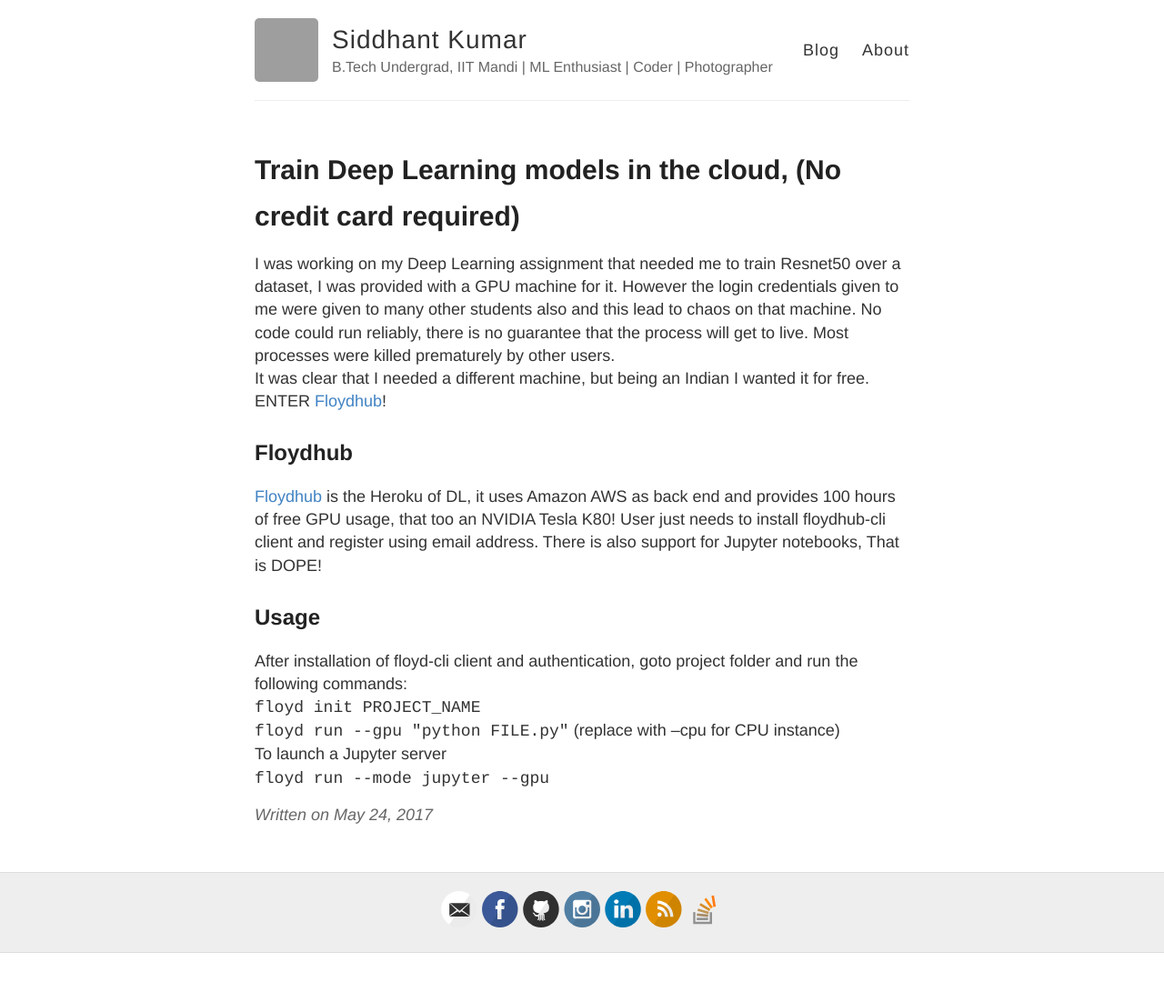
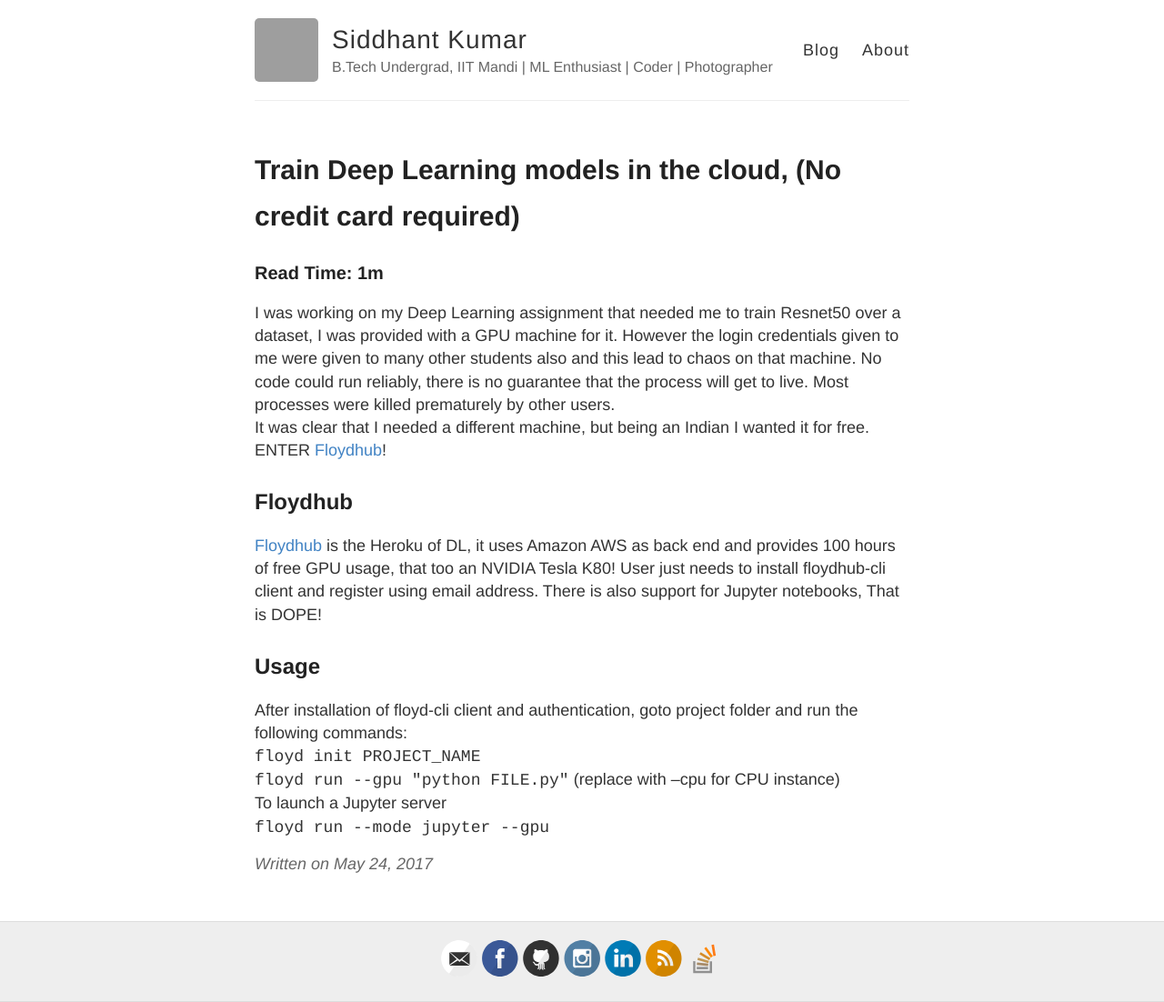
Before and after one commit to saytosid/saytosid.github.io, a Jekyll site: the page built from _posts/2017-5-25-floydhub.md, in a window 1280 px wide. Shown: the whole page at 91% size. Built offline with Jekyll 4.4.1, drawn with Linux system fonts in a browser that asks for light colours; comment, search, counter and statistics services are not loaded; before the commit the page ends 1048 px from its top, so only the background shows below that; grey boxes are pictures that could not be loaded.

Commit message:
Updated post.html

```diff
--- a/_layouts/post.html
+++ b/_layouts/post.html
@@ -1,9 +1,12 @@
 ---
 layout: default
+published: true
 ---
 
 <article class="post">
   <h1>{{ page.title }}</h1>
+  <h3>{% if page.read_time %} Read Time: {{ page.read_time }}
+    {% endif %}</h3>
 
   <div class="entry">
     {{ content }}
```
